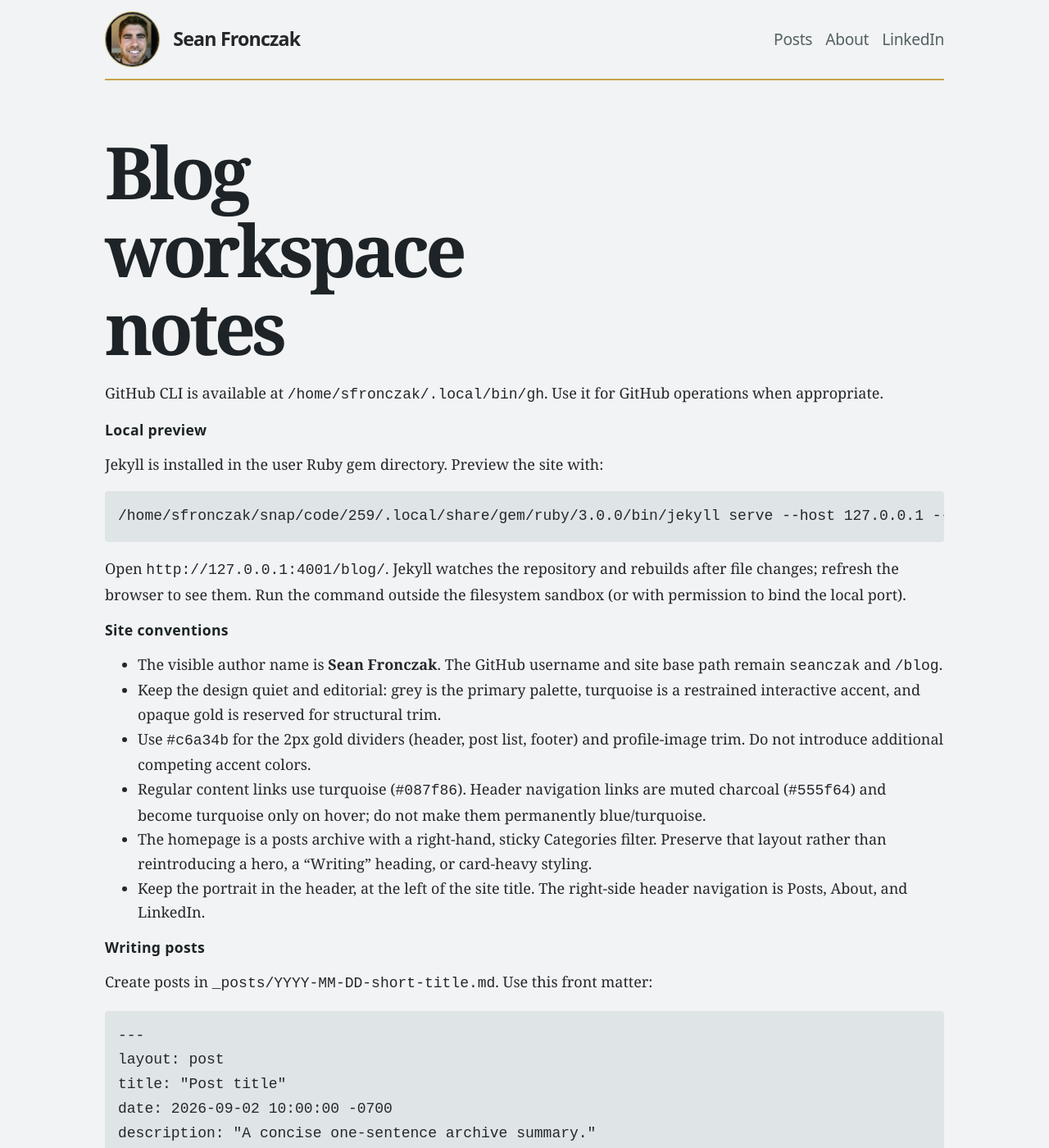
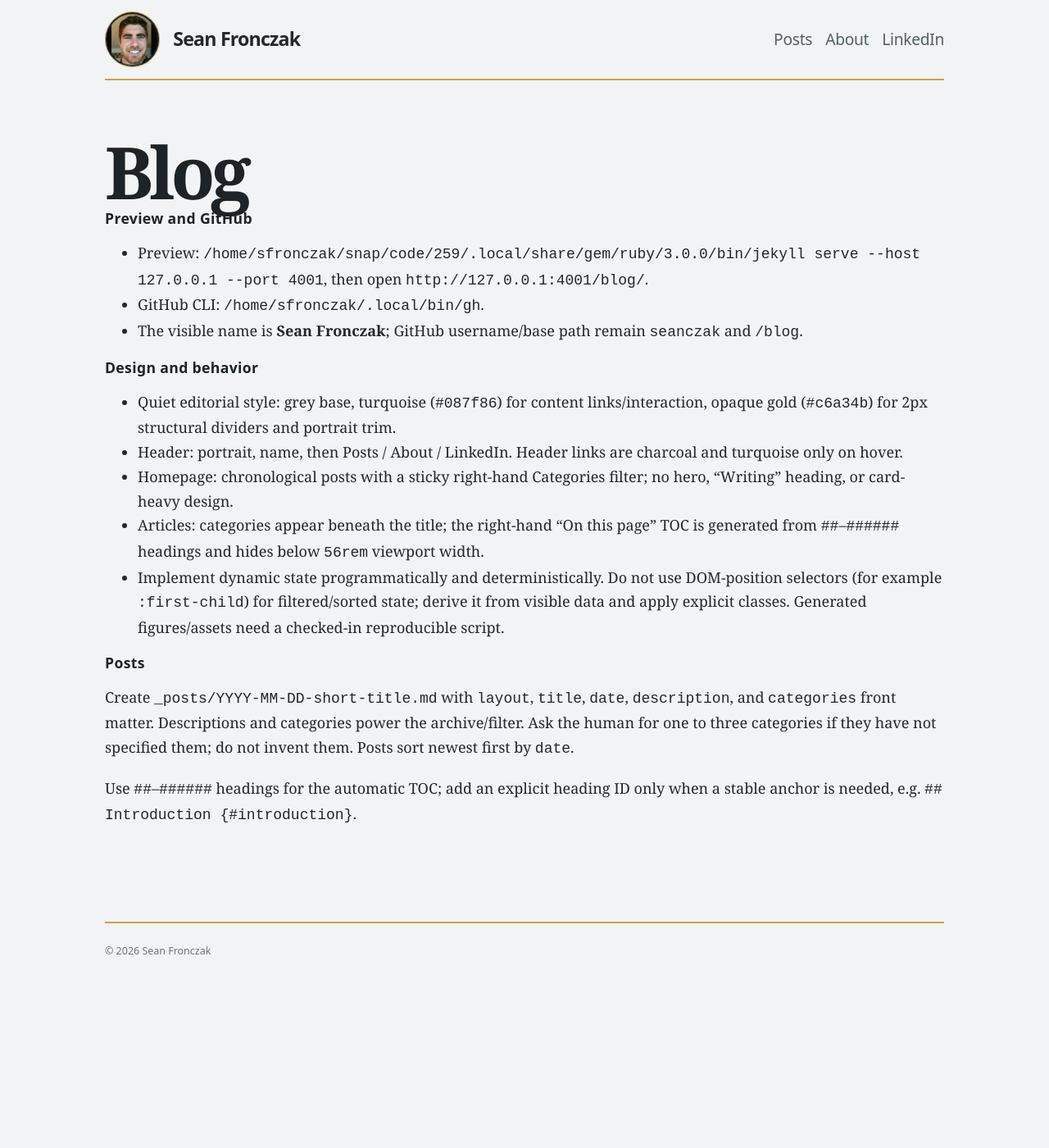
Before and after one commit to seanczak/blog, a Jekyll site: the page built from AGENTS.md, in a window 1280 px wide and 1400 px high. Shown: the whole window at 82% size. Built offline with Jekyll 4.4.1, drawn with Linux system fonts in a browser that asks for light colours; our own code applies the rules of GitHub Pages for plain Markdown files; some of the changed text lies outside the part shown.

Commit message:
Document deterministic blog conventions

````diff
--- a/AGENTS.md
+++ b/AGENTS.md
@@ -1,41 +1,21 @@
-# Blog workspace notes
+# Blog
 
-GitHub CLI is available at `/home/sfronczak/.local/bin/gh`. Use it for GitHub operations when appropriate.
+## Preview and GitHub
 
-## Local preview
+- Preview: `/home/sfronczak/snap/code/259/.local/share/gem/ruby/3.0.0/bin/jekyll serve --host 127.0.0.1 --port 4001`, then open `http://127.0.0.1:4001/blog/`.
+- GitHub CLI: `/home/sfronczak/.local/bin/gh`.
+- The visible name is **Sean Fronczak**; GitHub username/base path remain `seanczak` and `/blog`.
 
-Jekyll is installed in the user Ruby gem directory. Preview the site with:
+## Design and behavior
 
-```bash
-/home/sfronczak/snap/code/259/.local/share/gem/ruby/3.0.0/bin/jekyll serve --host 127.0.0.1 --port 4001
-```
+- Quiet editorial style: grey base, turquoise (`#087f86`) for content links/interaction, opaque gold (`#c6a34b`) for 2px structural dividers and portrait trim.
+- Header: portrait, name, then Posts / About / LinkedIn. Header links are charcoal and turquoise only on hover.
+- Homepage: chronological posts with a sticky right-hand Categories filter; no hero, “Writing” heading, or card-heavy design.
+- Articles: categories appear beneath the title; the right-hand “On this page” TOC is generated from `##`–`######` headings and hides below `56rem` viewport width.
+- Implement dynamic state programmatically and deterministically. Do not use DOM-position selectors (for example `:first-child`) for filtered/sorted state; derive it from visible data and apply explicit classes. Generated figures/assets need a checked-in reproducible script.
 
-Open `http://127.0.0.1:4001/blog/`. Jekyll watches the repository and rebuilds after file changes; refresh the browser to see them. Run the command outside the filesystem sandbox (or with permission to bind the local port).
+## Posts
 
-## Site conventions
+Create `_posts/YYYY-MM-DD-short-title.md` with `layout`, `title`, `date`, `description`, and `categories` front matter. Descriptions and categories power the archive/filter. Ask the human for one to three categories if they have not specified them; do not invent them. Posts sort newest first by `date`.
 
-- The visible author name is **Sean Fronczak**. The GitHub username and site base path remain `seanczak` and `/blog`.
-- Keep the design quiet and editorial: grey is the primary palette, turquoise is a restrained interactive accent, and opaque gold is reserved for structural trim.
-- Use `#c6a34b` for the 2px gold dividers (header, post list, footer) and profile-image trim. Do not introduce additional competing accent colors.
-- Regular content links use turquoise (`#087f86`). Header navigation links are muted charcoal (`#555f64`) and become turquoise only on hover; do not make them permanently blue/turquoise.
-- The homepage is a posts archive with a right-hand, sticky Categories filter. Preserve that layout rather than reintroducing a hero, a “Writing” heading, or card-heavy styling.
-- Keep the portrait in the header, at the left of the site title. The right-side header navigation is Posts, About, and LinkedIn.
-
-## Writing posts
-
-Create posts in `_posts/YYYY-MM-DD-short-title.md`. Use this front matter:
-
-```yaml
----
-layout: post
-title: "Post title"
-date: 2026-09-02 10:00:00 -0700
-description: "A concise one-sentence archive summary."
-categories: [experimentation, statistics]
----
-```
-
-- `description` and `categories` are required: they power the homepage listing and its category filters.
-- Ask the human which one to three categories a new post should use if they have not specified them; do not invent categories without confirmation.
-- Posts are automatically sorted newest first by `date`.
-- The right-hand “On this page” navigation is generated automatically from `##` through `######` headings, indenting each level programmatically. Use explicit heading IDs when a stable anchor is useful, for example `## Introduction {#introduction}`. Keep categories beneath the article title; do not put them in the right-hand navigation.
+Use `##`–`######` headings for the automatic TOC; add an explicit heading ID only when a stable anchor is needed, e.g. `## Introduction {#introduction}`.
````
